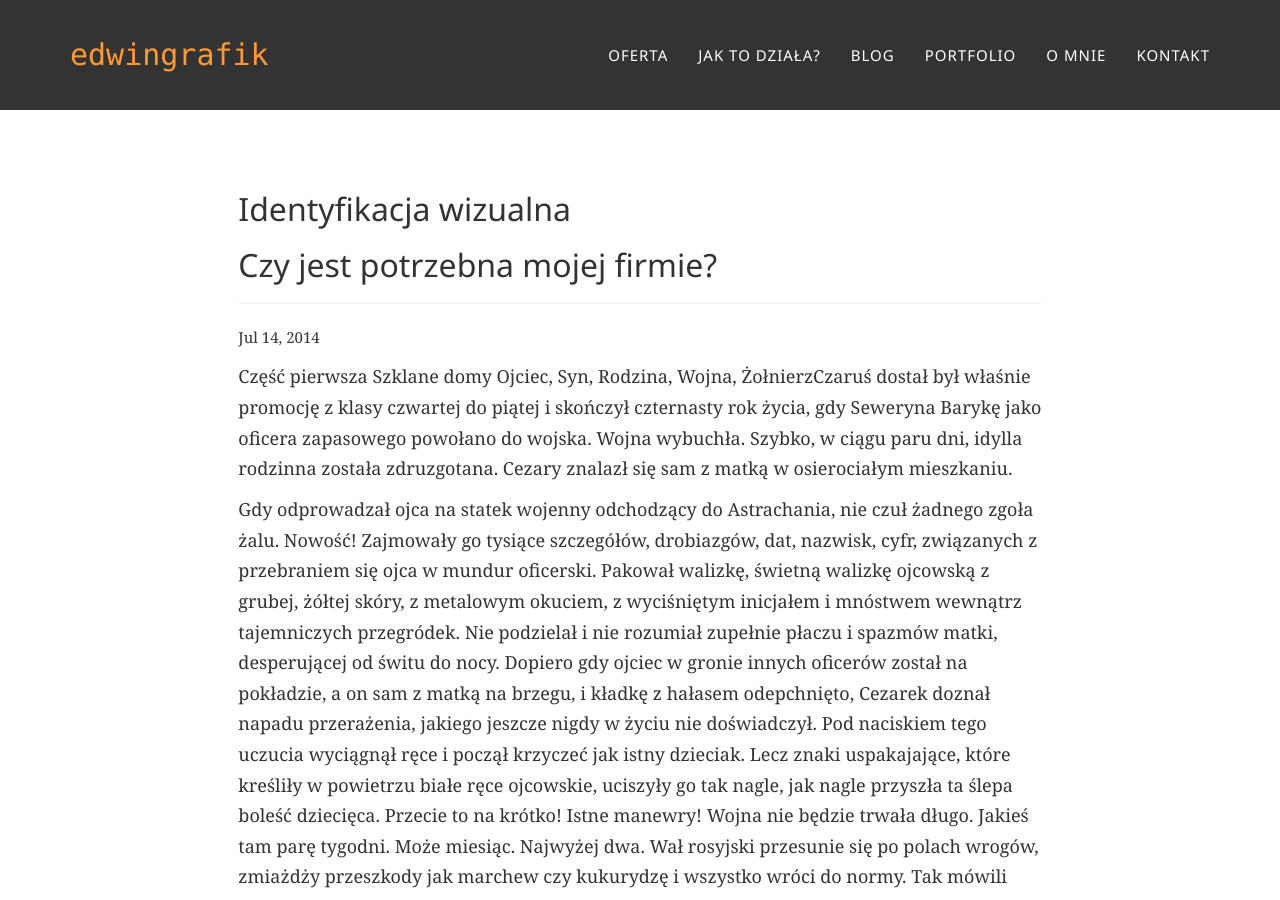
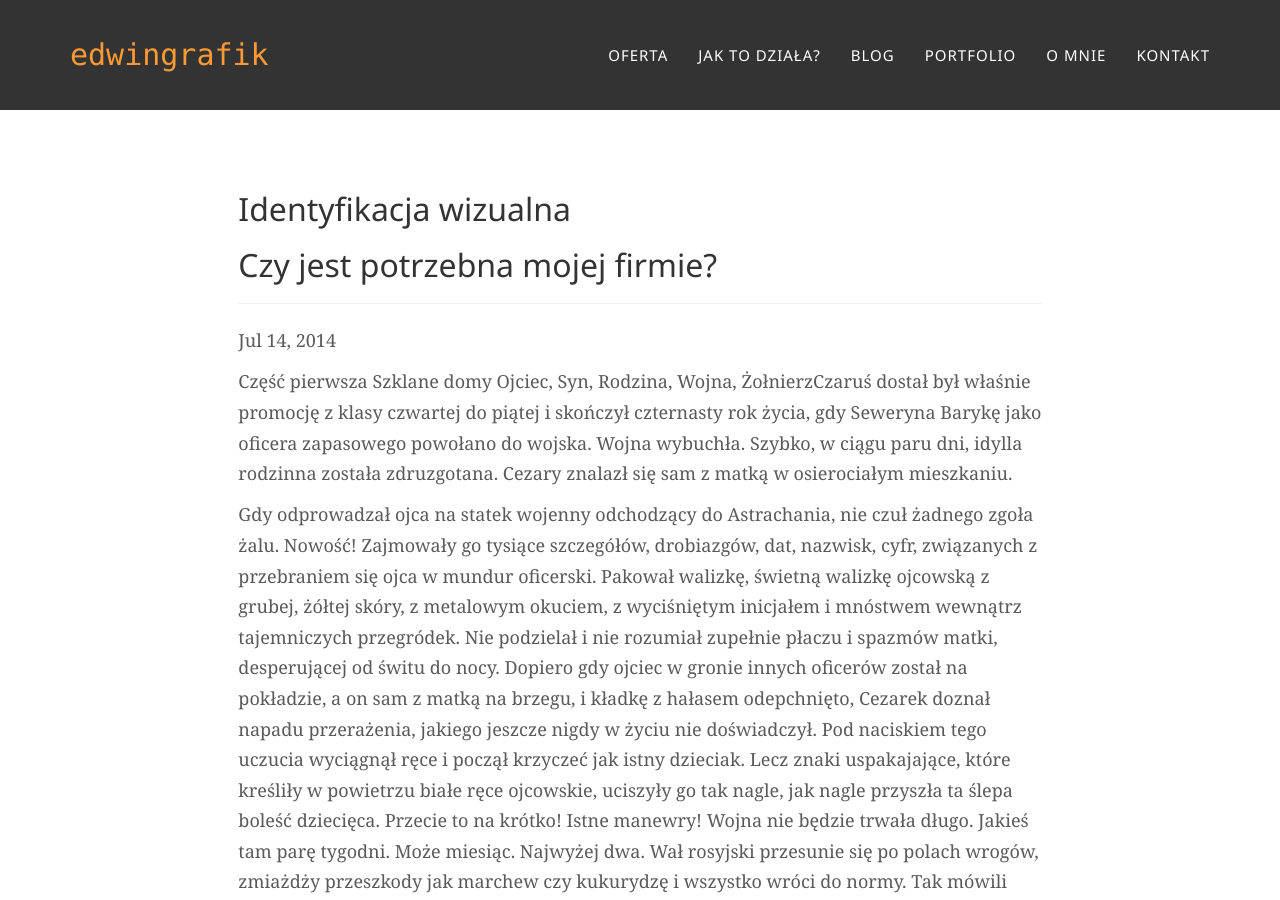
Before and after one commit to edwingrafik/edwingrafik.github.io, a Jekyll site: the page built from _posts/2016-06-30-identyfikacja-wizualna.md, in a window 1280 px wide and 900 px high. Built offline with Jekyll 4.4.1, drawn with Linux system fonts in a browser that asks for light colours; some web fonts are replaced; comment, search, counter and statistics services are not loaded.

Commit message:
Update blog-post.html

```diff
--- a/_layouts/blog-post.html
+++ b/_layouts/blog-post.html
@@ -10,12 +10,10 @@
         <h2>{{ page.title }}</h2>
         <h2>{{ page.subtitle }}</h2>
         <hr>
-        <time datetime="{{ page.date | date_to_xmlschema }}" itemprop="datePublished">{{ page.date | date: "%b %-d, %Y" }}</time>
-
-          <p class="large text-muted">
-            <time>{{ content }}</time>
-          </p>
-
+        <div class="large text-muted">
+          <p><time datetime="{{ page.date | date_to_xmlschema }}" itemprop="datePublished">{{ page.date | date: "%b %-d, %Y" }}</time>{% if page.author %} • <span itemprop="author" itemscope itemtype="http://schema.org/Person"><span itemprop="name">{{ page.author }}</span></span>{% endif %}</p>
+          {{ content }}
+        </div>
       </div>
     </div>
   </div>
```
